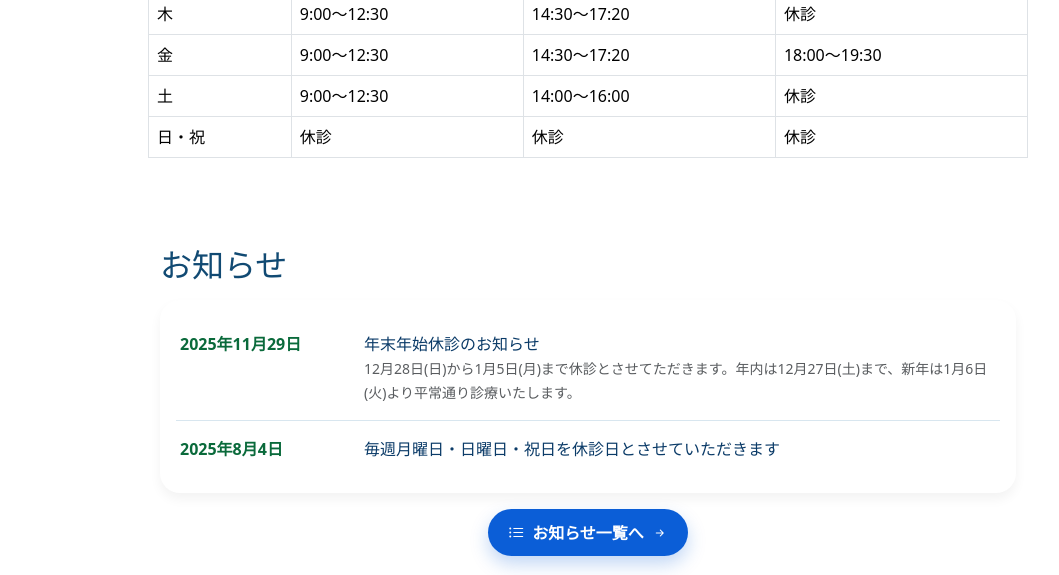
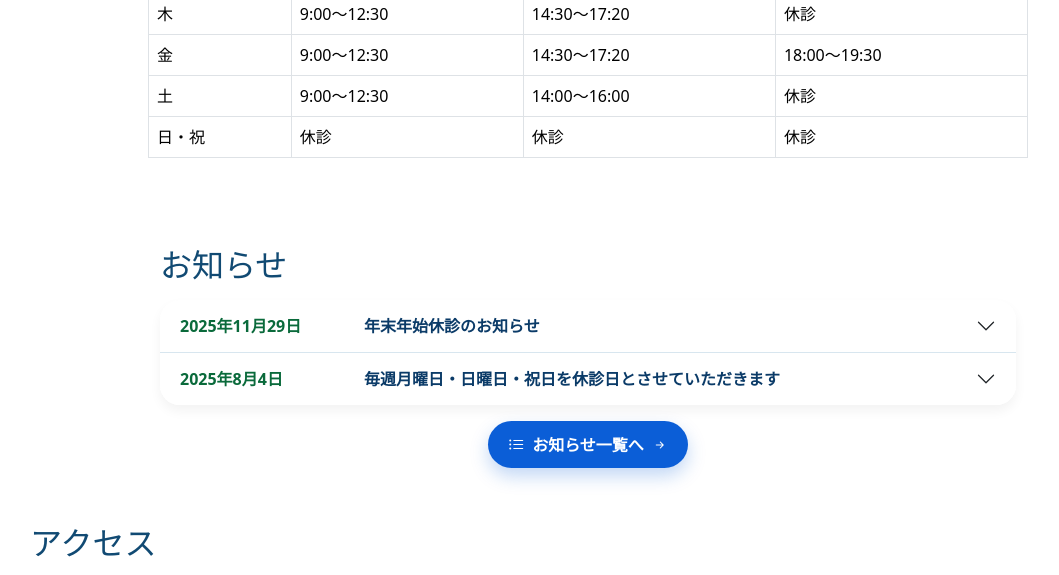
Before and after one commit to shigijibika-cyber/shigi-jibika, a plain HTML site: page index.html in a window 1280 px wide. Shown: the part 1296-1871 px from the top of the page, without its empty margins (52-1111 px from the left). Drawn offline with nearby package versions, Linux system fonts and the light colour scheme.

Commit message:
お知らせをアコーディオン形式に変更（タイトルクリックで本文表示）

```diff
--- a/index.html
+++ b/index.html
@@ -57,11 +57,15 @@
 
     /* ===== お知らせ ===== */
     .news-wrap{ max-width:880px; margin:0 auto; }
-    .news-card{ background:#fff; border-radius:20px; padding:1rem; box-shadow:0 6px 12px rgba(0,0,0,.05); }
-    .news-item{ display:flex; gap:1rem; padding:1rem .25rem; border-bottom:1px solid var(--line); align-items:flex-start; }
-    .news-item:last-child{ border-bottom:none; }
-    .news-date{ color:#0a6a3b; font-weight:700; min-width:10.5em; }
-    .news-title{ color:#0b3b68; }
+    .news-card{ background:#fff; border-radius:20px; padding:0; box-shadow:0 6px 12px rgba(0,0,0,.05); overflow:hidden; }
+    .news-accordion .accordion-item{ border:none; border-bottom:1px solid var(--line); }
+    .news-accordion .accordion-item:last-child{ border-bottom:none; }
+    .news-accordion .accordion-button{ background:#fff; color:#0b3b68; font-weight:600; padding:1rem 1.25rem; box-shadow:none; }
+    .news-accordion .accordion-button:not(.collapsed){ background:#fff; color:#0b3b68; }
+    .news-accordion .accordion-button:focus{ box-shadow:none; border-color:transparent; }
+    .news-accordion .accordion-body{ padding:0 1.25rem 1rem; color:#114a73; }
+    .news-date{ color:#0a6a3b; font-weight:700; min-width:10.5em; display:inline-block; margin-right:1rem; }
+    .news-title-text{ color:#0b3b68; display:inline-block; }
     .news-more{ display:inline-flex; align-items:center; gap:.5rem; background:var(--brand); color:#fff;
       border-radius:999px; padding:.7rem 1.25rem; text-decoration:none; font-weight:700; box-shadow:0 8px 18px rgba(11,94,215,.25); }
 
@@ -139,13 +143,33 @@
     <div class="container news-wrap">
       <h2 class="mb-3">お知らせ</h2>
       <div class="news-card">
-        <div class="news-item">
-          <div class="news-date">2025年11月29日</div>
-          <div class="news-title">年末年始休診のお知らせ<br><small class="text-muted">12月28日(日)から1月5日(月)まで休診とさせてただきます。年内は12月27日(土)まで、新年は1月6日(火)より平常通り診療いたします。</small></div>
-        </div>
-        <div class="news-item">
-          <div class="news-date">2025年8月4日</div>
-          <div class="news-title">毎週月曜日・日曜日・祝日を休診日とさせていただきます</div>
+        <div class="accordion news-accordion" id="newsAccordion">
+          <div class="accordion-item">
+            <h2 class="accordion-header">
+              <button class="accordion-button collapsed" type="button" data-bs-toggle="collapse" data-bs-target="#news1" aria-expanded="false" aria-controls="news1">
+                <span class="news-date">2025年11月29日</span>
+                <span class="news-title-text">年末年始休診のお知らせ</span>
+              </button>
+            </h2>
+            <div id="news1" class="accordion-collapse collapse" data-bs-parent="#newsAccordion">
+              <div class="accordion-body">
+                12月28日(日)から1月5日(月)まで休診とさせてただきます。年内は12月27日(土)まで、新年は1月6日(火)より平常通り診療いたします。
+              </div>
+            </div>
+          </div>
+          <div class="accordion-item">
+            <h2 class="accordion-header">
+              <button class="accordion-button collapsed" type="button" data-bs-toggle="collapse" data-bs-target="#news2" aria-expanded="false" aria-controls="news2">
+                <span class="news-date">2025年8月4日</span>
+                <span class="news-title-text">毎週月曜日・日曜日・祝日を休診日とさせていただきます</span>
+              </button>
+            </h2>
+            <div id="news2" class="accordion-collapse collapse" data-bs-parent="#newsAccordion">
+              <div class="accordion-body">
+                毎週月曜日・日曜日・祝日を休診日とさせていただきます。
+              </div>
+            </div>
+          </div>
         </div>
       </div>
       <div class="text-center mt-3">
```
Also changed, not shown: news.html (+49 -7 lines).
